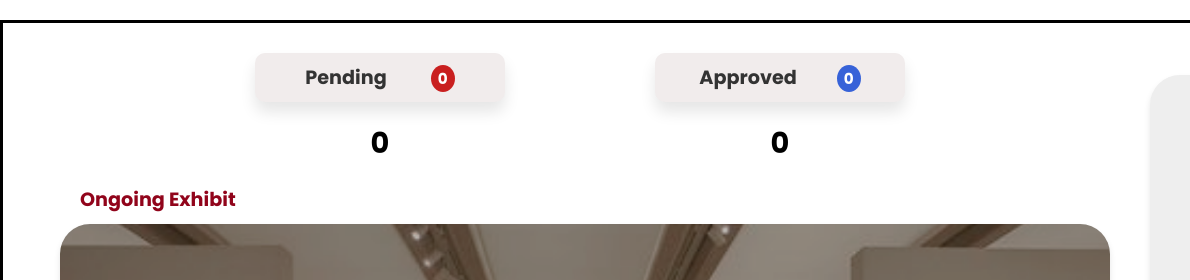
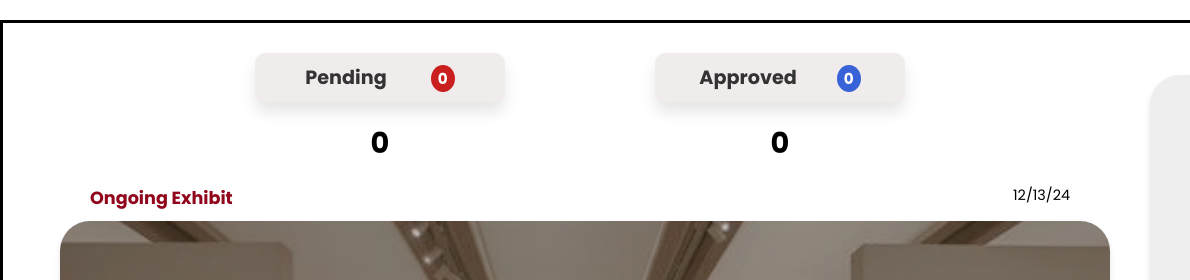
Before and after one commit to JaiAnoba/admin_vgs, a plain HTML site: page decline/dec.html in a window 1280 px wide. Shown: the top 280 px of the page, 0-1190 px from the left. Drawn offline with nearby package versions, Linux system fonts and the light colour scheme.

Commit message:
2nd push

```diff
--- a/decline/dec.css
+++ b/decline/dec.css
@@ -192,13 +192,23 @@
     background: url('pics/WORXIST\ \(1\).png') no-repeat center center / cover;
 }
 
+.on-header {
+    width: 980px;
+    display: flex;
+    justify-content: space-between;
+    position: relative;
+    bottom: 730px;
+    left: 30px;
+}
+
 .exhibit-text {
-    font-size: 1.2rem;
+    font-size: 1.1rem;
     font-weight: 700;
     color: #91041b;
-    position: relative;
-    bottom: 730px;
-    left: 20px;
+}
+
+.ex-date {
+    font-size: 0.9rem;
 }
 
 .top-artists img {
--- a/decline/dec.html
+++ b/decline/dec.html
@@ -64,7 +64,10 @@
                 </div>
             </div>
 
-            <p class="exhibit-text">Ongoing Exhibit</p>
+            <div class="on-header">
+                <p class="exhibit-text">Ongoing Exhibit</p>
+                <p class="ex-date">12/12/24</p>
+            </div>
             <div class="top-artists">
             </div>
         </section>
--- a/decline/dec.js
+++ b/decline/dec.js
@@ -74,3 +74,15 @@ document.addEventListener('DOMContentLoaded', function () {
         }
     });
 });
+
+
+document.addEventListener("DOMContentLoaded", function () {
+    const dateElement = document.querySelector(".ex-date");
+    const today = new Date();
+    const month = today.getMonth() + 1;
+    const day = today.getDate();
+    const year = today.getFullYear();
+    const shortYear = year.toString().slice(-2);
+    const formattedDate = `${month}/${day}/${shortYear}`;
+    dateElement.textContent = formattedDate;
+  });
```
